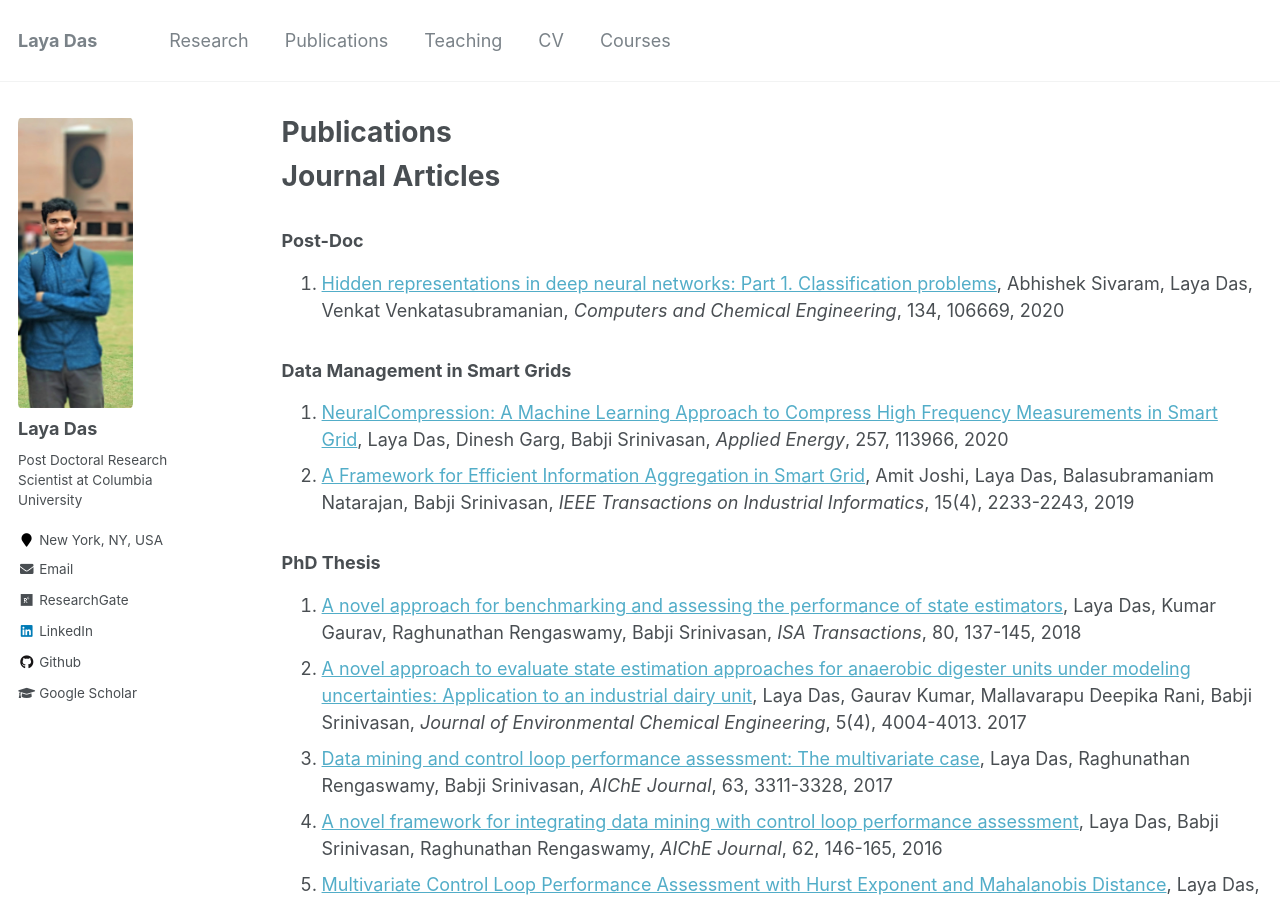
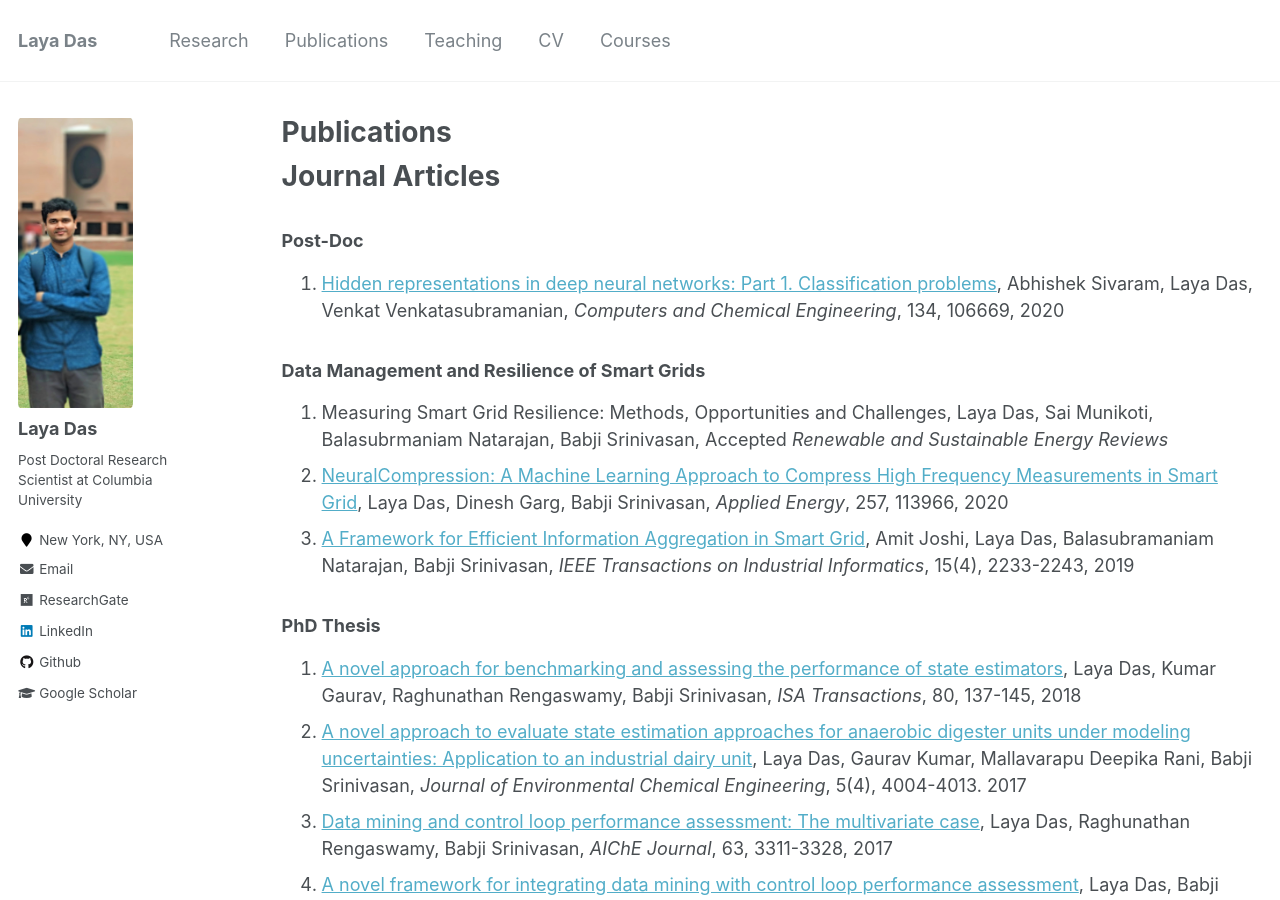
Before and after one commit to layadas/layadas.github.io, a Jekyll site: the page built from _publications/publications.md, in a window 1280 px wide and 900 px high. Built offline with Jekyll 4.4.1, drawn with Linux system fonts in a browser that asks for light colours.

Commit message:
Update publications.md

```diff
--- a/_publications/publications.md
+++ b/_publications/publications.md
@@ -7,9 +7,11 @@ author_profile: true
 Journal Articles
 =====
 ### Post-Doc
+<!-- 12. Hidden representations in deep neural networks: Part 2. Regression problems, Laya Das, Abhishek Sivaram, Venkat Venkatasubramanian, Accepted *Computers and Chemical Engineering* -->
 11.	[Hidden representations in deep neural networks: Part 1. Classification problems](https://doi.org/10.1016/j.compchemeng.2019.106669), Abhishek Sivaram, Laya Das, Venkat Venkatasubramanian, *Computers and Chemical Engineering*, 134, 106669, 2020
 
-### Data Management in Smart Grids
+### Data Management and Resilience of Smart Grids
+13. Measuring Smart Grid Resilience: Methods, Opportunities and Challenges, Laya Das, Sai Munikoti, Balasubrmaniam Natarajan, Babji Srinivasan, Accepted *Renewable and Sustainable Energy Reviews*
 10.	[NeuralCompression: A Machine Learning Approach to Compress High Frequency Measurements in Smart Grid](https://doi.org/10.1016/j.apenergy.2019.113966), Laya Das, Dinesh Garg, Babji Srinivasan, *Applied Energy*, 257, 113966, 2020
 7.	[A Framework for Efficient Information Aggregation in Smart Grid](https://doi.org/10.1109/TII.2018.2866302), Amit Joshi, Laya Das, Balasubramaniam Natarajan, Babji Srinivasan, *IEEE Transactions on Industrial Informatics*, 15(4), 2233-2243, 2019
 
```
